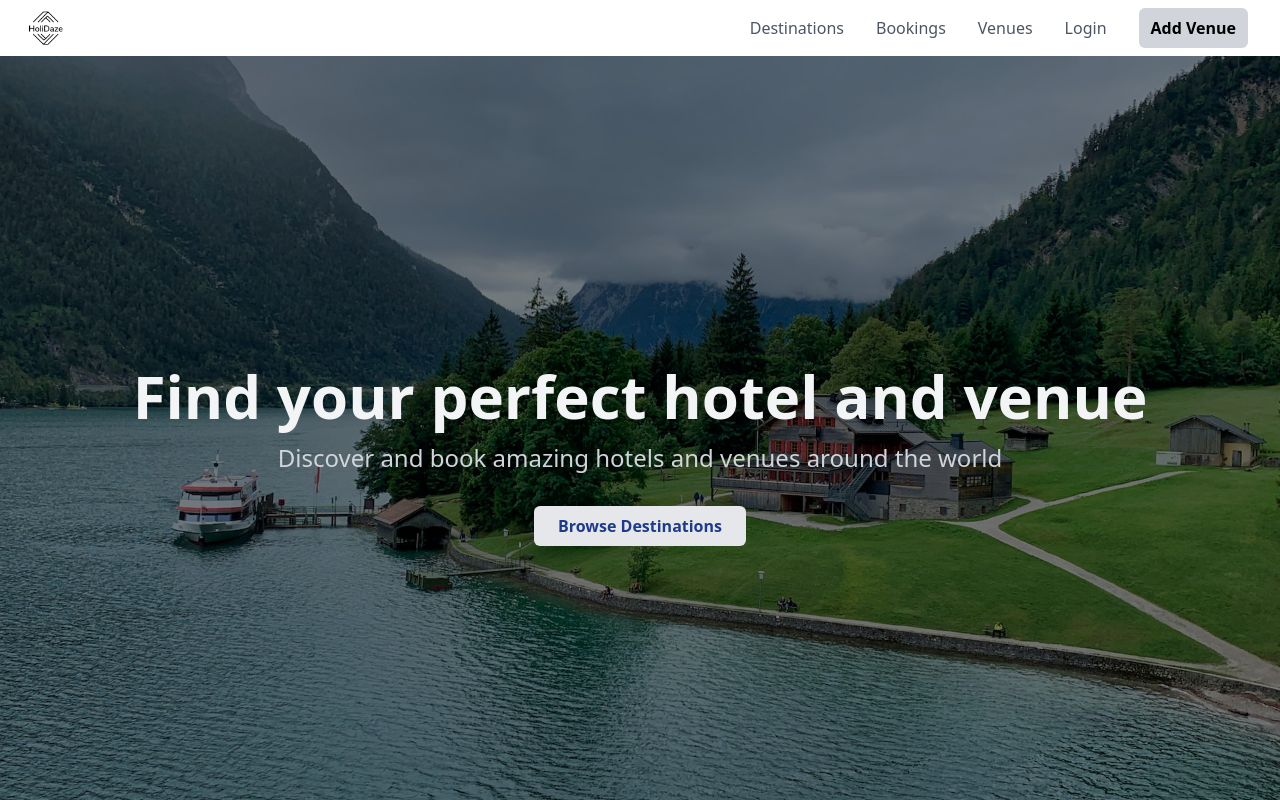
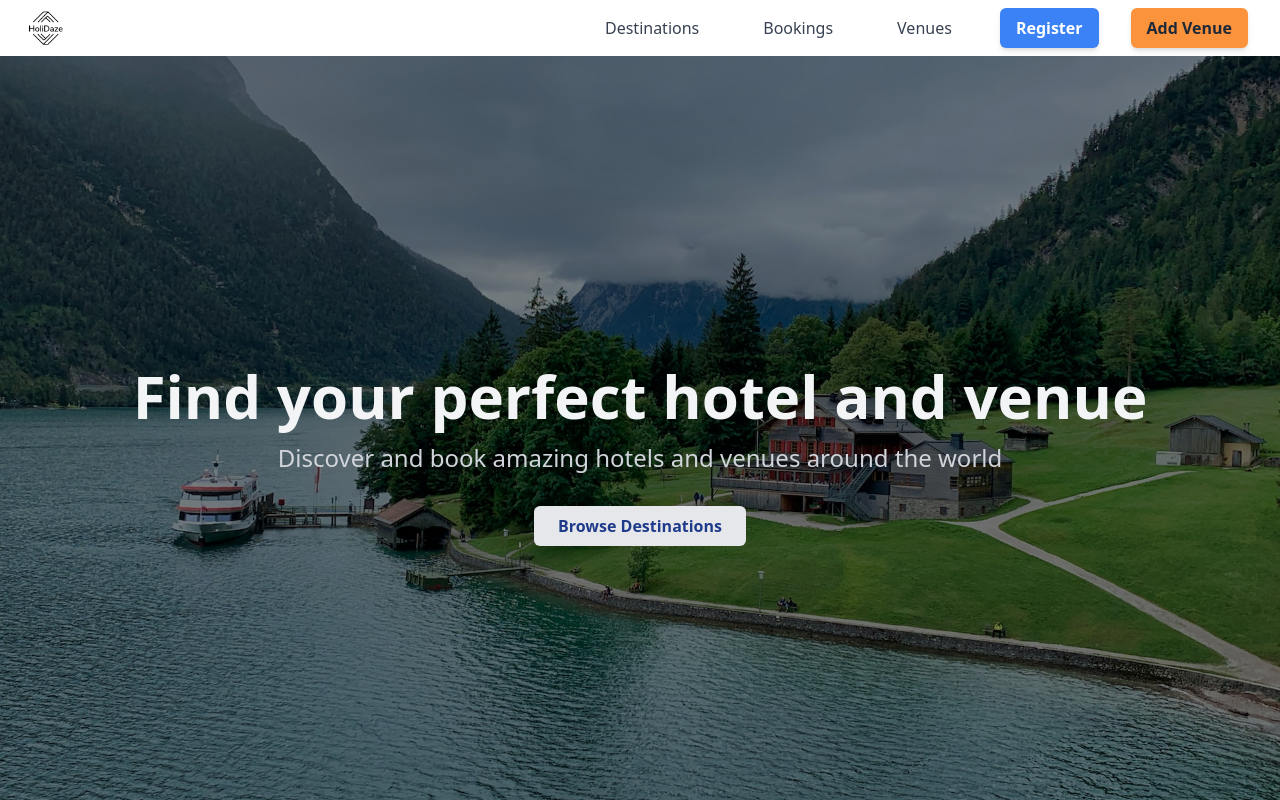
Before and after one commit to Michaelwasilewski/project-exam-2, a React (Create React App) app in the folder holidaze/: page / in a window 1280 px wide. Shown: the top 800 px of the page. Built offline with nearby package versions, Linux system fonts and the light colour scheme; no server answers.

Commit message:
update buttons

```diff
--- a/holidaze/src/components/shared/Header.js
+++ b/holidaze/src/components/shared/Header.js
@@ -17,7 +17,7 @@ function Header() {
 				<div className="flex justify-between items-center">
 					<Link to="/">
 						<img
-							className="h-8 md:h-10"
+							className="h-16 md:h-10"
 							src={Logo}
 							alt="Holidaze logo"
 						/>
@@ -40,31 +40,31 @@ function Header() {
 				>
 					<Link
 						to="/browse-destinations"
-						className="block mt-4 md:inline-block md:mt-0 mx-4 text-gray-600 hover:text-gray-900"
+						className="block mt-4 md:inline-block md:mt-0 mx-4 font-medium text-gray-700 hover:text-white hover:bg-gray-800 transition-colors duration-300 px-4 py-2 rounded-md"
 					>
 						Destinations
 					</Link>
 					<Link
 						to="/my-bookings"
-						className="block mt-4 md:inline-block md:mt-0 mx-4 text-gray-600 hover:text-gray-900"
+						className="block mt-4 md:inline-block md:mt-0 mx-4 font-medium text-gray-700 hover:text-white hover:bg-gray-800 transition-colors duration-300 px-4 py-2 rounded-md"
 					>
 						Bookings
 					</Link>
 					<Link
 						to="/my-venues"
-						className="block mt-4 md:inline-block md:mt-0 mx-4 text-gray-600 hover:text-gray-900"
+						className="block mt-4 md:inline-block md:mt-0 mx-4 font-medium text-gray-700 hover:text-white hover:bg-gray-800 transition-colors duration-300 px-4 py-2 rounded-md"
 					>
 						Venues
 					</Link>
 					<Link
 						to="/register"
-						className="block mt-4 md:inline-block md:mt-0 mx-4 text-gray-600 hover:text-gray-900"
+						className="block mt-4 md:inline-block md:mt-0 mx-4 px-4 py-2 text-white font-bold bg-blue-500 hover:bg-blue-600 rounded-md transition-colors duration-300 shadow-md"
 					>
-						Login
+						Register
 					</Link>
 					<Link
 						to="/create-venue"
-						className="block mt-4 md:inline-block md:mt-0 mx-4 font-bold hover:bg-black transition-colors text-black hover:text-white  rounded-md px-3 py-2 bg-gray-300"
+						className="block mt-4 md:inline-block md:mt-0 mx-4 px-4 py-2 text-gray-800 font-bold bg-orange-400 hover:bg-orange-500 rounded-md transition-colors duration-300 shadow-md"
 					>
 						Add Venue
 					</Link>
```
